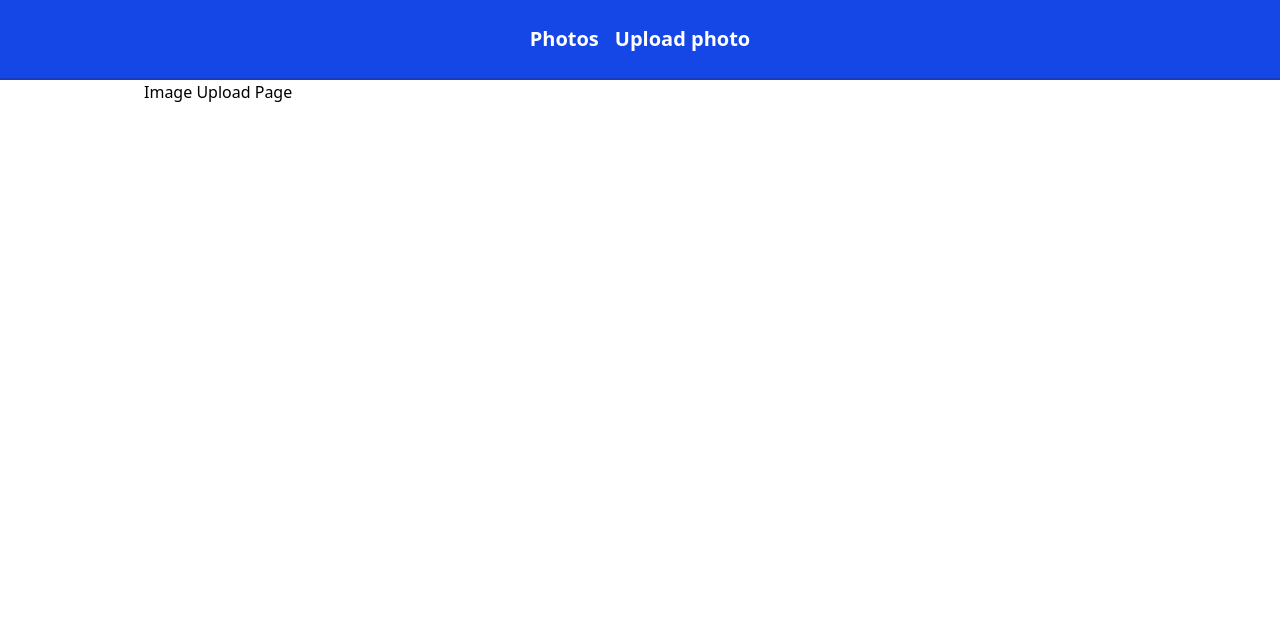
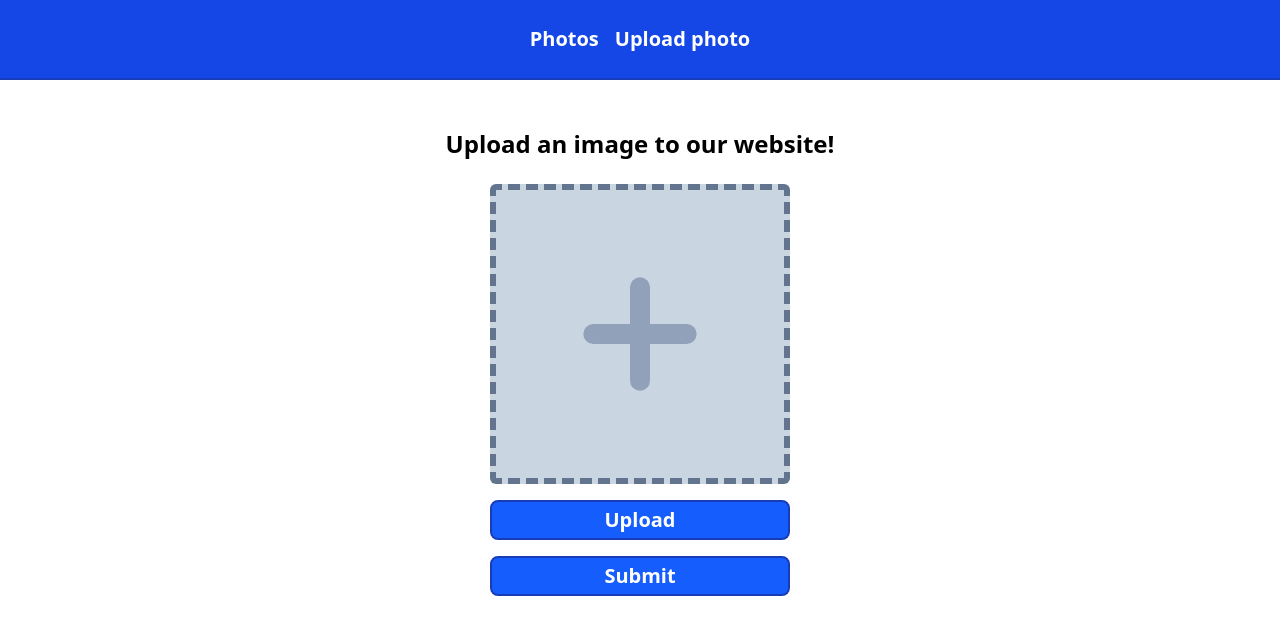
Before and after one commit to pufex/image-upload-frontend, a React app: page /photos/upload-photo in a window 1280 px wide. Shown: the top 634 px of the page. Built offline with nearby package versions, Linux system fonts and the light colour scheme; the HTML template or start-up script is replaced by a standard one.

Commit message:
Included the form on the image upload page and improved some styling

```diff
--- a/src/components/ImageInput.tsx
+++ b/src/components/ImageInput.tsx
@@ -6,9 +6,10 @@ import Button from "./Button"
 type ImageInputProps = {
     name: string,
     id?: string,
+    className?: string
 }
 
-export default function ImageInput({ name, id }: ImageInputProps) {
+export default function ImageInput({ name, id, className = "" }: ImageInputProps) {
 
     const [preview, setPreview] = useState<string>("")
     const { register, formState: {errors} } = useFormContext()
@@ -43,7 +44,7 @@ export default function ImageInput({ name, id }: ImageInputProps) {
         inputRef.current = e
     }
 
-    return <div className="w-full flex flex-col items-center px-4 py-8">
+    return <div className={`${className} w-full flex flex-col items-center`}>
         <input
             className="hidden"
             type="file"
@@ -54,9 +55,6 @@ export default function ImageInput({ name, id }: ImageInputProps) {
             ref={handleRef}
             onChange={handleChange}
         />
-        <h1 className="text-2xl font-semibold text-black mb-4">
-            Upload an image
-        </h1>
         <div className="w-full max-w-[200px] sm:max-w-[300px]">
             <div
                 className={`mb-4 flex items-center justify-center rounded-md w-[200px] h-[200px] sm:h-[300px] sm:w-[300px] ${!preview && "bg-slate-300 border-slate-500 border-6 border-dashed"} cursor-pointer`}
--- a/src/components/ImageUploadForm.tsx
+++ b/src/components/ImageUploadForm.tsx
@@ -2,7 +2,7 @@ import { FormProvider, useForm } from "react-hook-form"
 import { axiosPublic } from "../api/axiosPublic"
 import { zodResolver } from "@hookform/resolvers/zod"
 import { photoUploadSchema } from "../schemas/photoUploadSchema"
-import type {z} from "zod"
+import type { z } from "zod"
 import ImageInput from "./ImageInput"
 import Button from "./Button"
 
@@ -65,11 +65,21 @@ export default function ImageUploadForm() {
         }
     }
     return <FormProvider {...methods}>
-    <form onSubmit={handleSubmit(onSubmit)}>
-      <ImageInput name="photo" />
-      <Button type="submit">
-        Submit
-      </Button>
-    </form>
-  </FormProvider>
+        <form
+            onSubmit={handleSubmit(onSubmit)}
+            className="flex flex-col items-center"
+        >
+            <ImageInput
+                name="photo"
+                id="photo"
+                className="mb-4 mt-6"
+            />
+            <Button
+                type="submit"
+                className="w-full max-w-[200px] sm:max-w-[300px]"
+            >
+                Submit
+            </Button>
+        </form>
+    </FormProvider>
 }
--- a/src/pages/ImageUploadPage.tsx
+++ b/src/pages/ImageUploadPage.tsx
@@ -1,5 +1,10 @@
+import ImageUploadForm from "../components/ImageUploadForm"
+
 export default function ImageUplaodPage(){
-    return <h1>
-        Image Upload Page
-    </h1>
+    return <div className="w-full mx-auto max-w-lg py-12">
+        <h2 className="text-center text-2xl text-black font-semibold">
+            Upload an image to our website!
+        </h2>
+        <ImageUploadForm />
+    </div>
 }
```
